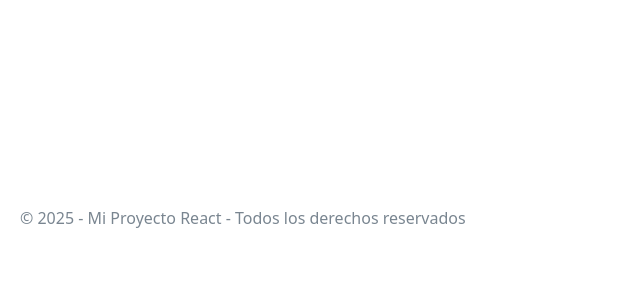
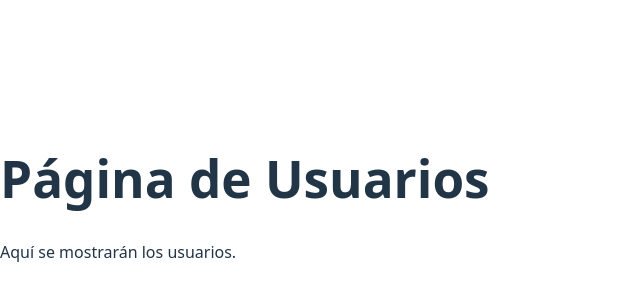
Before and after one commit to Sebastian-s-Organization/Project-React-Angular, a React (Vite) app in the folder todo-app/: page /usuarios in a window 1280 px wide. Shown: the part 202-502 px from the top of the page, without its empty margins (0-640 px from the left). Built offline with nearby package versions, Linux system fonts and the light colour scheme.

Commit message:
feat: creación de la ruta usuarios con su vista correspondiente

```diff
--- a/todo-app/src/App.jsx
+++ b/todo-app/src/App.jsx
@@ -2,20 +2,17 @@ import { BrowserRouter, Routes, Route } from "react-router-dom";
 import Home from "./pages/Home";
 import Todos from "./pages/Todos";
 import Registro from "./pages/Registro";
-import Footer from "./components/Footer";
+import Usuarios from "./pages/Usuarios"; // ⬅️ NUEVO
 
 function App() {
   return (
     <BrowserRouter>
-      <>
-        <Routes>
-          <Route path="/" element={<Home />} />
-          <Route path="/todos" element={<Todos />} />
-          <Route path="/registro" element={<Registro />} />
-        </Routes>
-
-        <Footer />
-      </>
+      <Routes>
+        <Route path="/" element={<Home />} />
+        <Route path="/todos" element={<Todos />} />
+        <Route path="/registro" element={<Registro />} />
+        <Route path="/usuarios" element={<Usuarios />} /> {/* ⬅️ NUEVO */}
+      </Routes>
     </BrowserRouter>
   );
 }
--- /dev/null
+++ b/todo-app/src/pages/Usuarios.jsx
@@ -0,0 +1,10 @@
+function Usuarios() {
+  return (
+    <div>
+      <h1>Página de Usuarios</h1>
+      <p>Aquí se mostrarán los usuarios.</p>
+    </div>
+  );
+}
+
+export default Usuarios;
```
